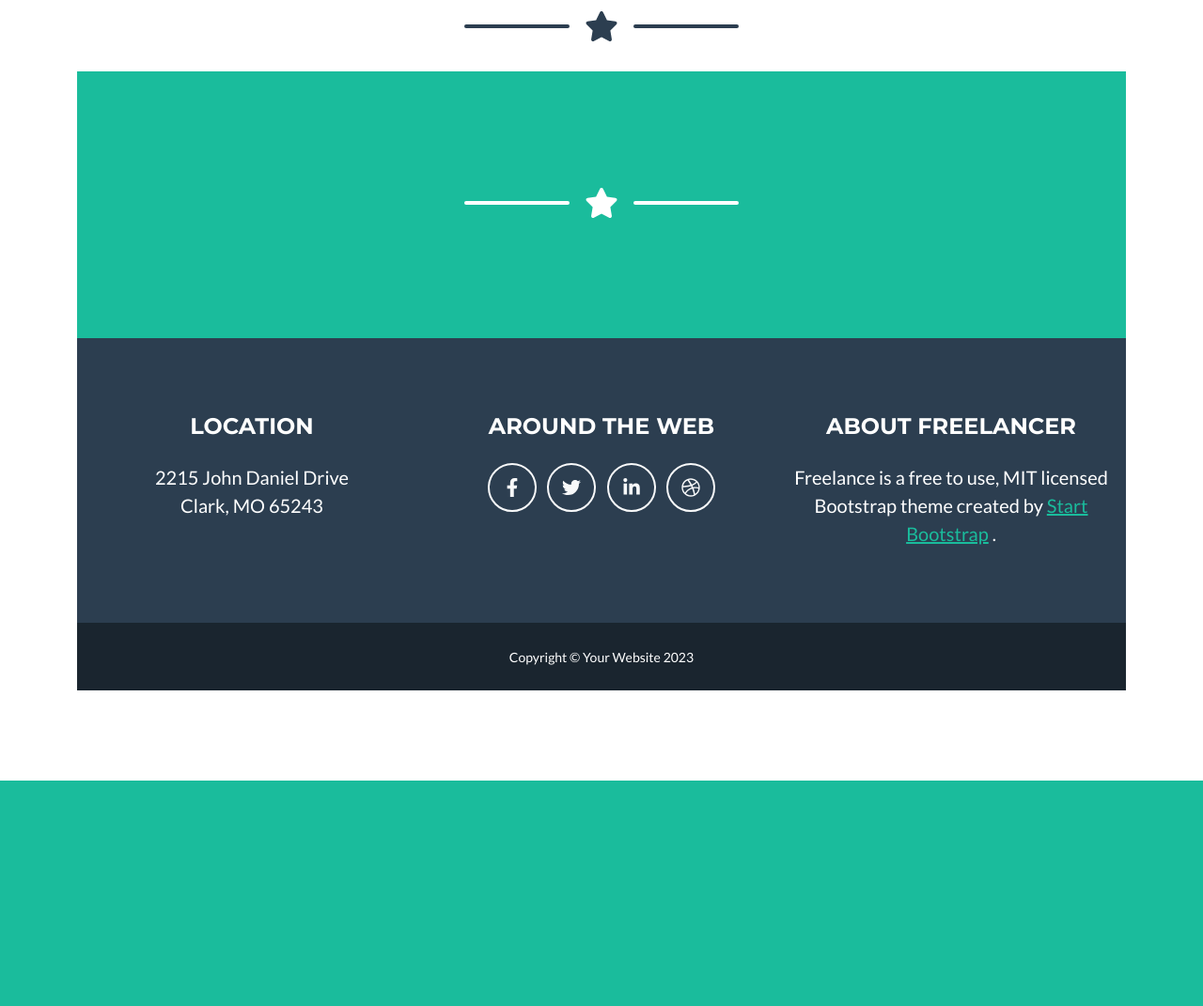
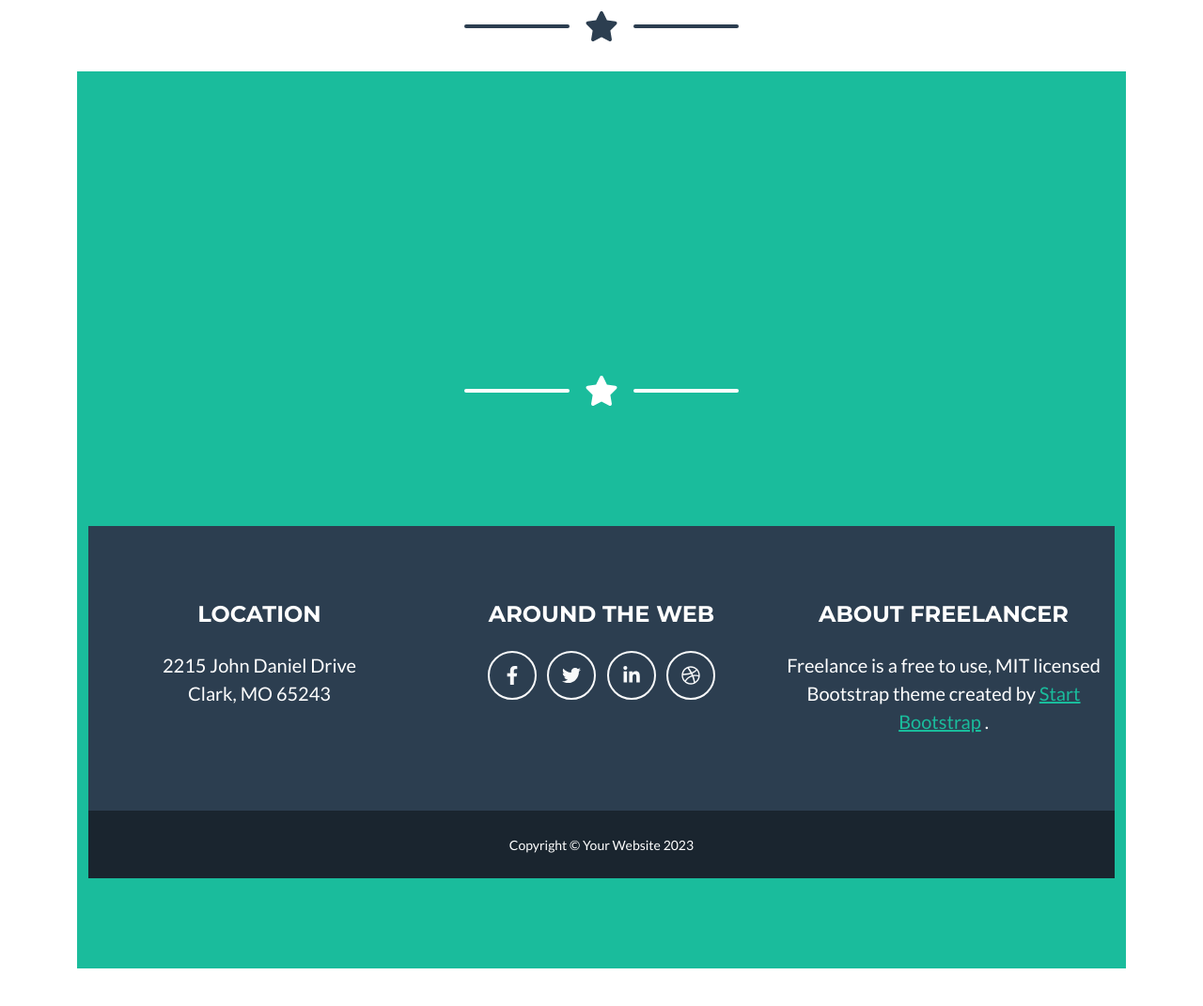
Before and after one commit to jkutscher/3era_entrega_kutscher, a Django app: template AppEntrega/templates/padre.html in a window 1280 px wide. Shown: the part 500-1571 px from the top of the page at 94% size. Before the commit the page ends 1331 px from the top, so only its background shows below. Run offline with Django 3.2, Linux system fonts and the light colour scheme; the template is opened without the code that fills it, so the values that code supplies are empty; some libraries are stand-ins or nearby versions.

Commit message:
ahora va con la carpeta correcta

```diff
--- a/AppEntrega/templates/padre.html
+++ b/AppEntrega/templates/padre.html
@@ -86,28 +86,35 @@
         <!-- About Section-->
         <section class="page-section bg-primary text-white mb-0" id="about">
             <div class="container">
-<!-- About Section Heading-->
-<div class="mx-auto">
-    <h2 class="page-section-heading text-center text-uppercase text-white">
-        {% block model %}{% endblock %}
-    </h2>
-</div>
+<!-- Masthead-->
+<header class="masthead bg-primary text-white text-center">
+    <div class="container d-flex align-items-center flex-column">
+        <!-- Masthead Heading-->
+        <h1 class="masthead-heading text-uppercase mb-0">
 
+            {% block model %}
+
+            {% endblock %}
+
+
+        </h1>
         <!-- Icon Divider-->
         <div class="divider-custom divider-light">
             <div class="divider-custom-line"></div>
             <div class="divider-custom-icon"><i class="fas fa-star"></i></div>
             <div class="divider-custom-line"></div>
         </div>
+        <!-- Masthead Subheading-->
+        <p class="masthead-subheading font-weight-light mb-0">
 
-<!-- About Section Content-->
-<div class="row">
-    <div class="col-lg-4 ms-auto">
-        {% block text %}{% endblock %}
+            {% block text %}
+
+            {% endblock %}
+
+
+        </p>
     </div>
-</div>
-</div>
-</section>
+</header>
         <!-- Footer-->
         <footer class="footer text-center">
             <div class="container">
```
Also changed, not shown: AppEntrega/templates/juez.html (+3 -17 lines), AppEntrega/templates/jugador.html (+4 -15 lines), AppEntrega/static/AppEntrega/assets/favicon.ico (renamed from AppEntrega/static/assets/favicon.ico), AppEntrega/static/AppEntrega/assets/img/avataaars.svg (renamed from AppEntrega/static/assets/img/avataaars.svg), AppEntrega/static/AppEntrega/assets/img/portfolio/cabin.png (renamed from AppEntrega/static/assets/img/portfolio/cabin.png), AppEntrega/static/AppEntrega/assets/img/portfolio/cake.png (renamed from AppEntrega/static/assets/img/portfolio/cake.png), AppEntrega/static/AppEntrega/assets/img/portfolio/circus.png (renamed from AppEntrega/static/assets/img/portfolio/circus.png), AppEntrega/static/AppEntrega/assets/img/portfolio/game.png (renamed from AppEntrega/static/assets/img/portfolio/game.png), AppEntrega/static/AppEntrega/assets/img/portfolio/safe.png (renamed from AppEntrega/static/assets/img/portfolio/safe.png), AppEntrega/static/AppEntrega/assets/img/portfolio/submarine.png (renamed from AppEntrega/static/assets/img/portfolio/submarine.png), AppEntrega/static/AppEntrega/css/styles.css (renamed from AppEntrega/static/css/styles.css), AppEntrega/static/AppEntrega/index.html (renamed from AppEntrega/static/index.html), AppEntrega/static/AppEntrega/js/scripts.js (renamed from AppEntrega/static/js/scripts.js). Lines whose indentation alone changed are shown as unchanged.
